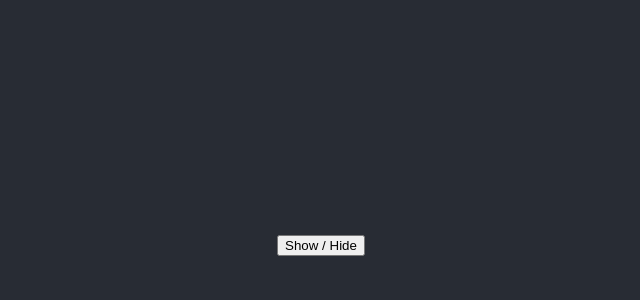
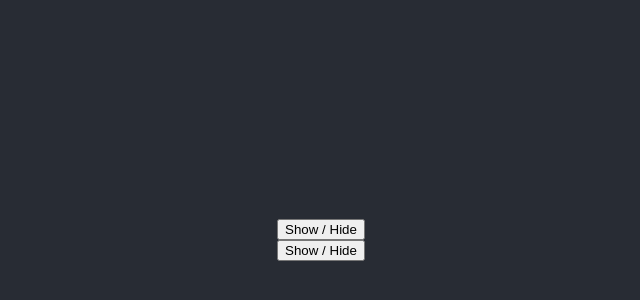
Before and after one commit to mattrudin/react-levelUpTuts, a React (Create React App) app: page / in a window 1280 px wide. Shown: the part 160-460 px from the top of the page, without its empty margins (319-959 px from the left). Built offline with nearby package versions, Linux system fonts and the light colour scheme.

Commit message:
Add React Fragments

```diff
--- a/src/App.js
+++ b/src/App.js
@@ -1,4 +1,4 @@
-import React, { Component } from 'react';
+import React, { Component, Fragment } from 'react';
 import './App.css';
 import ToggleRenderPropsChildren from './components/ToggleRenderPropsChildren'
 
@@ -7,12 +7,22 @@ class App extends Component {
     return (
       <div className="App">
         <header className="App-header">
+          {/* With Fragments */}
           <ToggleRenderPropsChildren>
             {({func, status}) => (
-              <div>
+              <Fragment>
                 {status && <h1>Show me</h1>}
                 <button onClick={func}>Show / Hide</button>
-              </div>
+              </Fragment>
+            )}
+            </ToggleRenderPropsChildren>
+          {/* With the Fragment shorthand */}
+          <ToggleRenderPropsChildren>
+            {({func, status}) => (
+              <>
+                {status && <h1>Show me</h1>}
+                <button onClick={func}>Show / Hide</button>
+              </>
             )}
             </ToggleRenderPropsChildren>
         </header>
```
